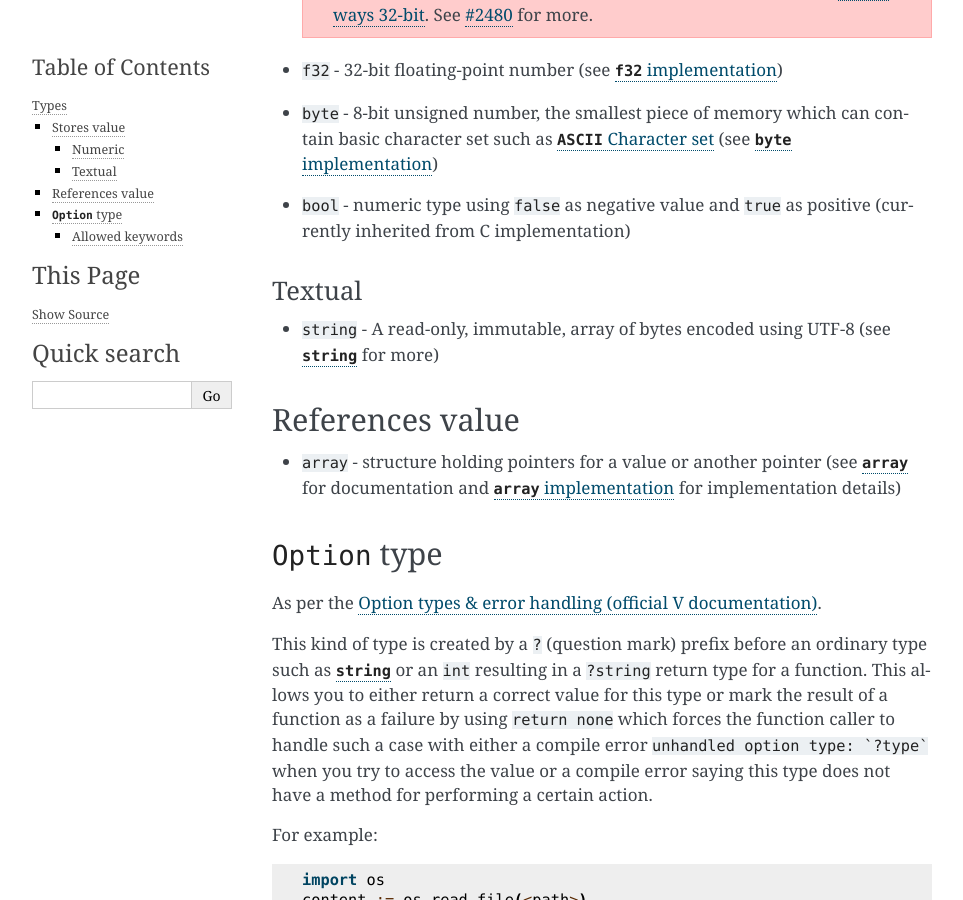
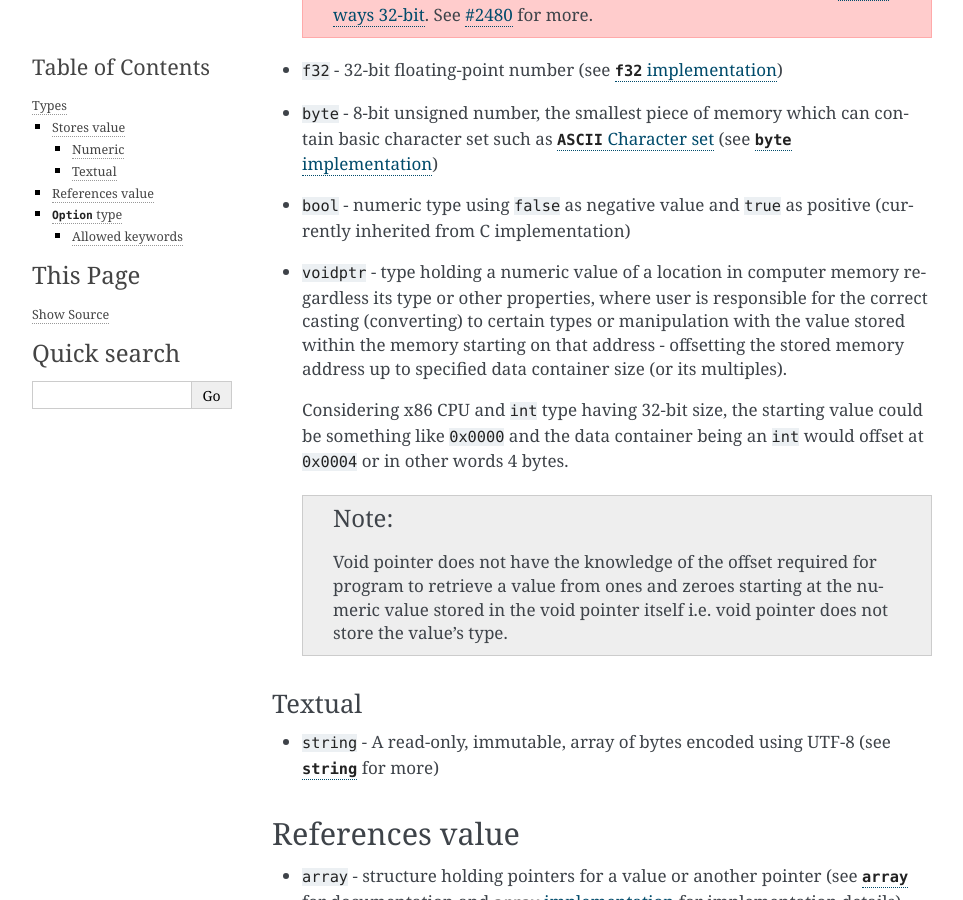
Before and after one commit to KeyWeeUsr/the-book-of-v, a Sphinx documentation site: the page built from source/types.rst, in a window 1280 px wide and 900 px high, scrolled down 396 px. Shown: the whole window, without its empty margins (148-1111 px from the left). Built offline with Sphinx 7.4.7, drawn with Linux system fonts in a browser that asks for light colours.

Commit message:
[ADD] Explain references and voidptr type

```diff
--- a/source/types.rst
+++ b/source/types.rst
@@ -28,6 +28,22 @@ Numeric
   contain basic character set such as |ascii_charset|_ (see |byte_impl|_)
 * ``bool`` - numeric type using ``false`` as negative value and ``true`` as
   positive (currently inherited from C implementation)
+* ``voidptr`` - type holding a numeric value of a location in computer memory
+  regardless its type or other properties, where user is responsible for the
+  correct casting (converting) to certain types or manipulation with the value
+  stored within the memory starting on that address - offsetting the stored
+  memory address up to specified data container size (or its multiples).
+
+  Considering x86 CPU and ``int`` type having 32-bit size, the starting value
+  could be something like ``0x0000`` and the data container being an ``int``
+  would offset at ``0x0004`` or in other words 4 bytes.
+
+  .. note::
+
+     Void pointer does not have the knowledge of the offset required for
+     program to retrieve a value from ones and zeroes starting at the numeric
+     value stored in the void pointer itself i.e. void pointer does not store
+     the value's type.
 
 Textual
 ~~~~~~~
```
Also changed, not shown: source/chapter-4-rpg.rst (+4 -4 lines).
